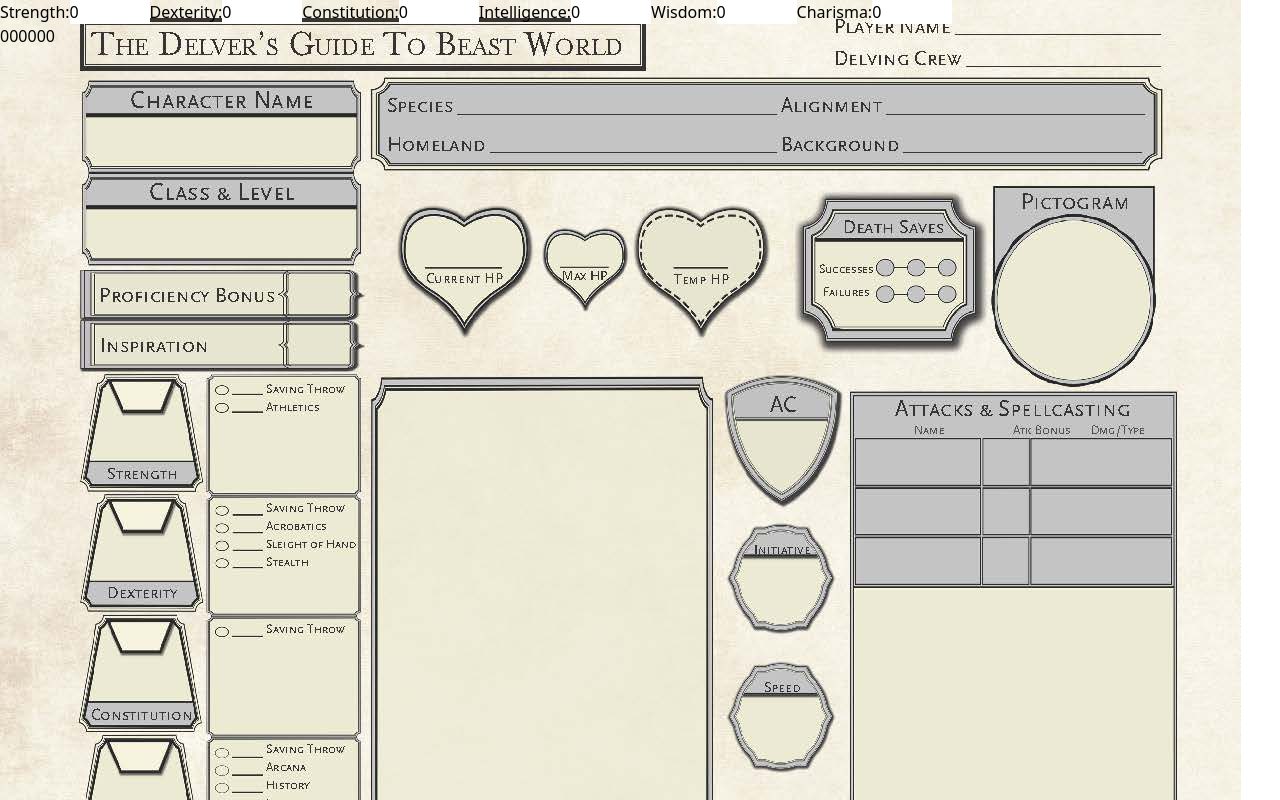
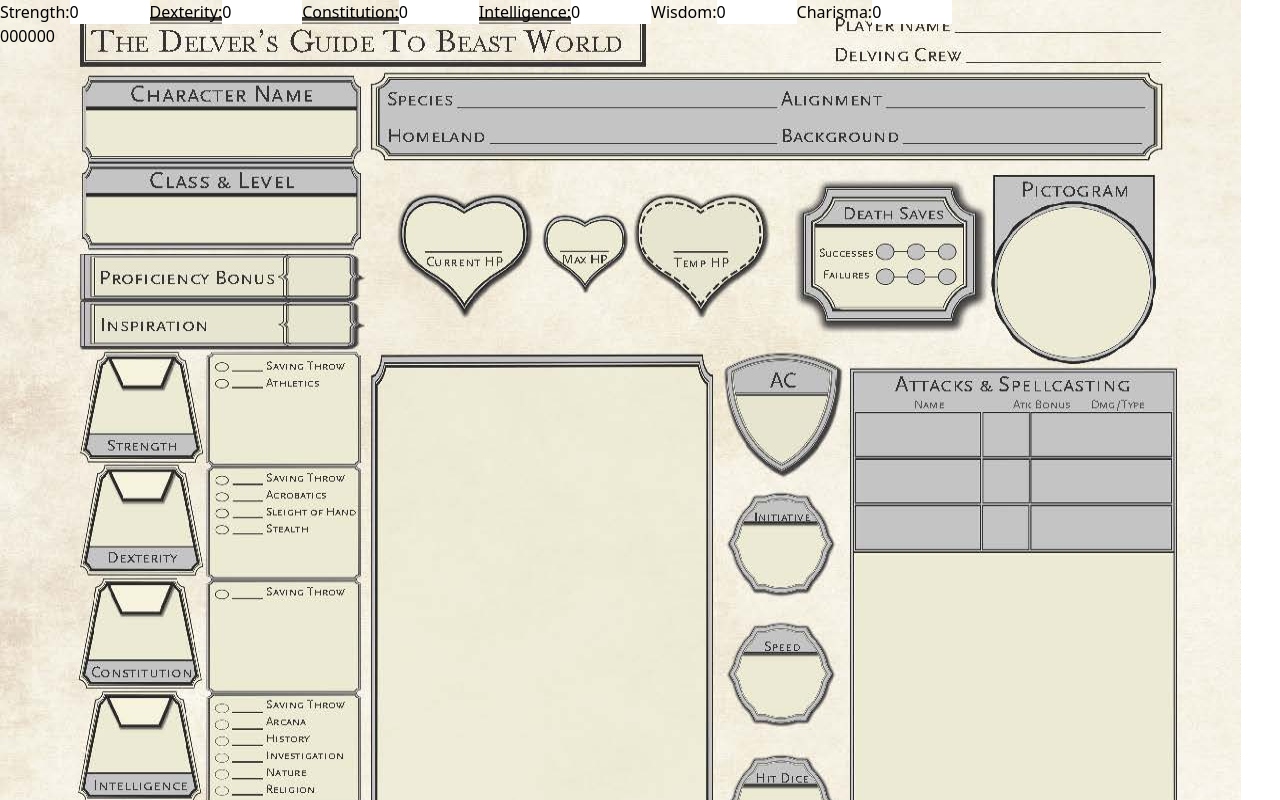
Before and after one commit to nodebotanist/beastworld-character-sheet, a Next.js app: page / in a window 1280 px wide. Shown: the top 800 px of the page. Built offline with nearby package versions, Linux system fonts and the light colour scheme.

Commit message:
Got background set on one page w/no margins

```diff
--- a/styles/globals.css
+++ b/styles/globals.css
@@ -4,6 +4,7 @@
 
 .character-sheet-background {
     background-image: url('/images/char-sheet.jpg');
+    background-size: 1241px 1583px;
     width: 1241px;
-    height: 1683px;
+    height: 1583px;
 }
```
